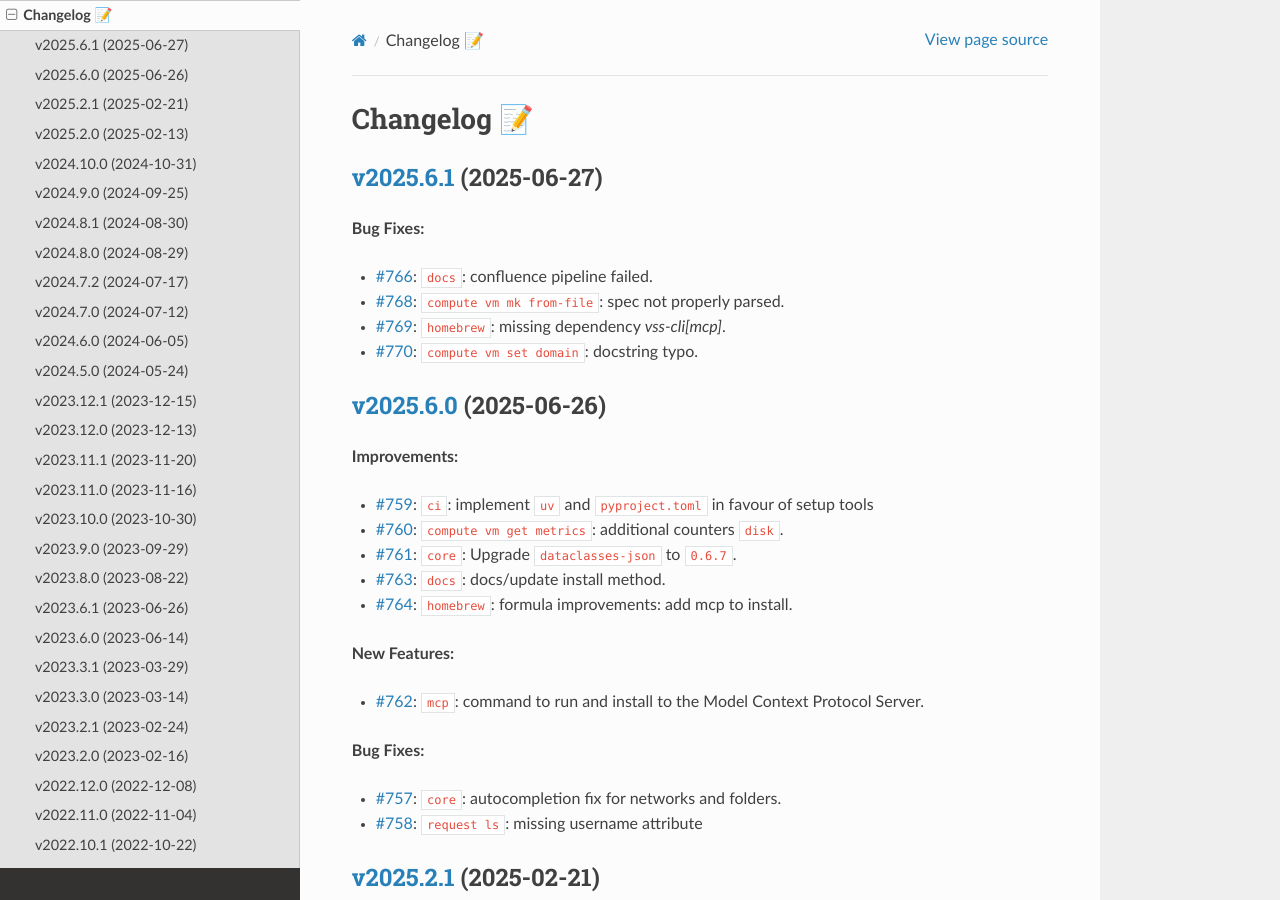
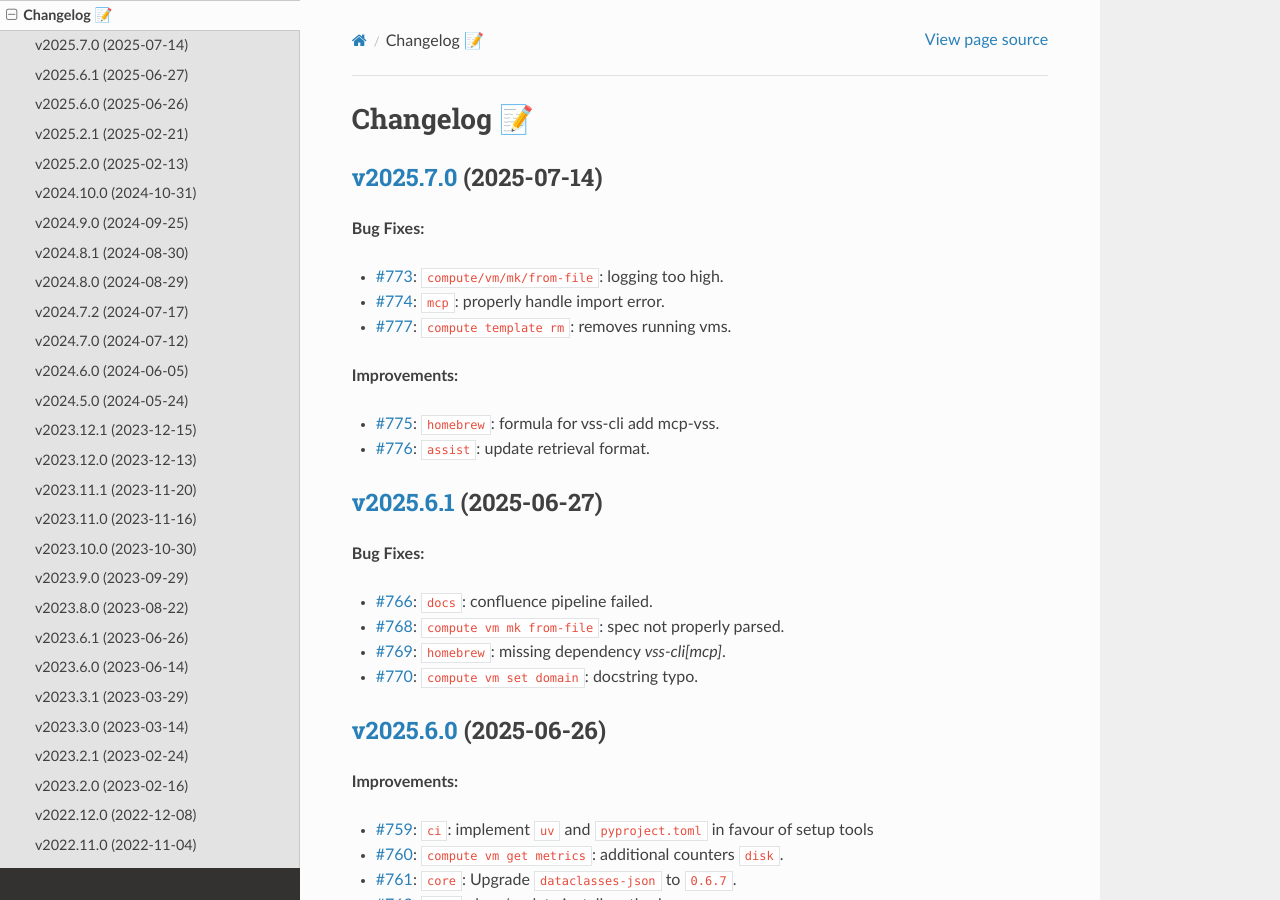
Before and after one commit to EIS-ITS/vss-cli, a Sphinx documentation site: the page built from docs/changelog.rst, in a window 1280 px wide and 900 px high. Built offline with Sphinx 7.4.7 and the Read the Docs theme 3.1.0, drawn with Linux system fonts in a browser that asks for light colours; the version number could not be read and is left out.

Commit message:
Issue #778: 🎉Version release v2025.7.0 - fixes #778

```diff
--- a/docs/changelog.rst
+++ b/docs/changelog.rst
@@ -1,5 +1,19 @@
 Changelog 📝
 ============
+
+`v2025.7.0 <https://gitlab-ee.eis.utoronto.ca/vss/vss-cli/tags/v2025.7.0>`_ (2025-07-14)
+------------------------------------------------------------------------------------------
+
+**Bug Fixes:**
+
+- `#773 <https://gitlab-ee.eis.utoronto.ca/vss/vss-cli/issues/773>`_: ``compute/vm/mk/from-file``: logging too high.
+- `#774 <https://gitlab-ee.eis.utoronto.ca/vss/vss-cli/issues/774>`_: ``mcp``: properly handle import error.
+- `#777 <https://gitlab-ee.eis.utoronto.ca/vss/vss-cli/issues/777>`_: ``compute template rm``: removes running vms.
+
+**Improvements:**
+
+- `#775 <https://gitlab-ee.eis.utoronto.ca/vss/vss-cli/issues/775>`_: ``homebrew``: formula for vss-cli add mcp-vss.
+- `#776 <https://gitlab-ee.eis.utoronto.ca/vss/vss-cli/issues/776>`_: ``assist``: update retrieval format.
 
 `v2025.6.1 <https://gitlab-ee.eis.utoronto.ca/vss/vss-cli/tags/v2025.6.1>`_ (2025-06-27)
 ------------------------------------------------------------------------------------------
```
Also changed, not shown: CHANGELOG.md (+13 -0 lines), .bumpversion.cfg, 9 other files.
